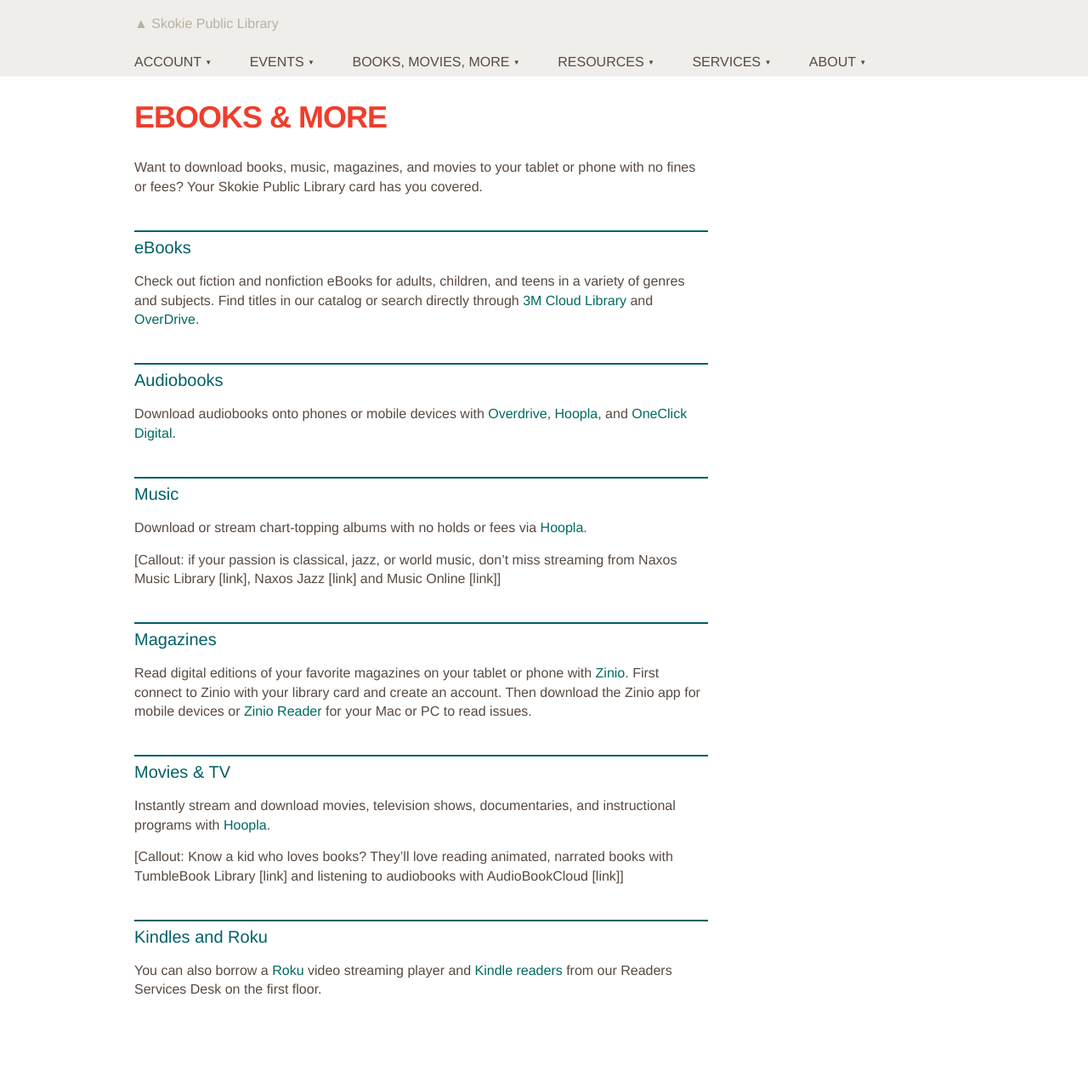
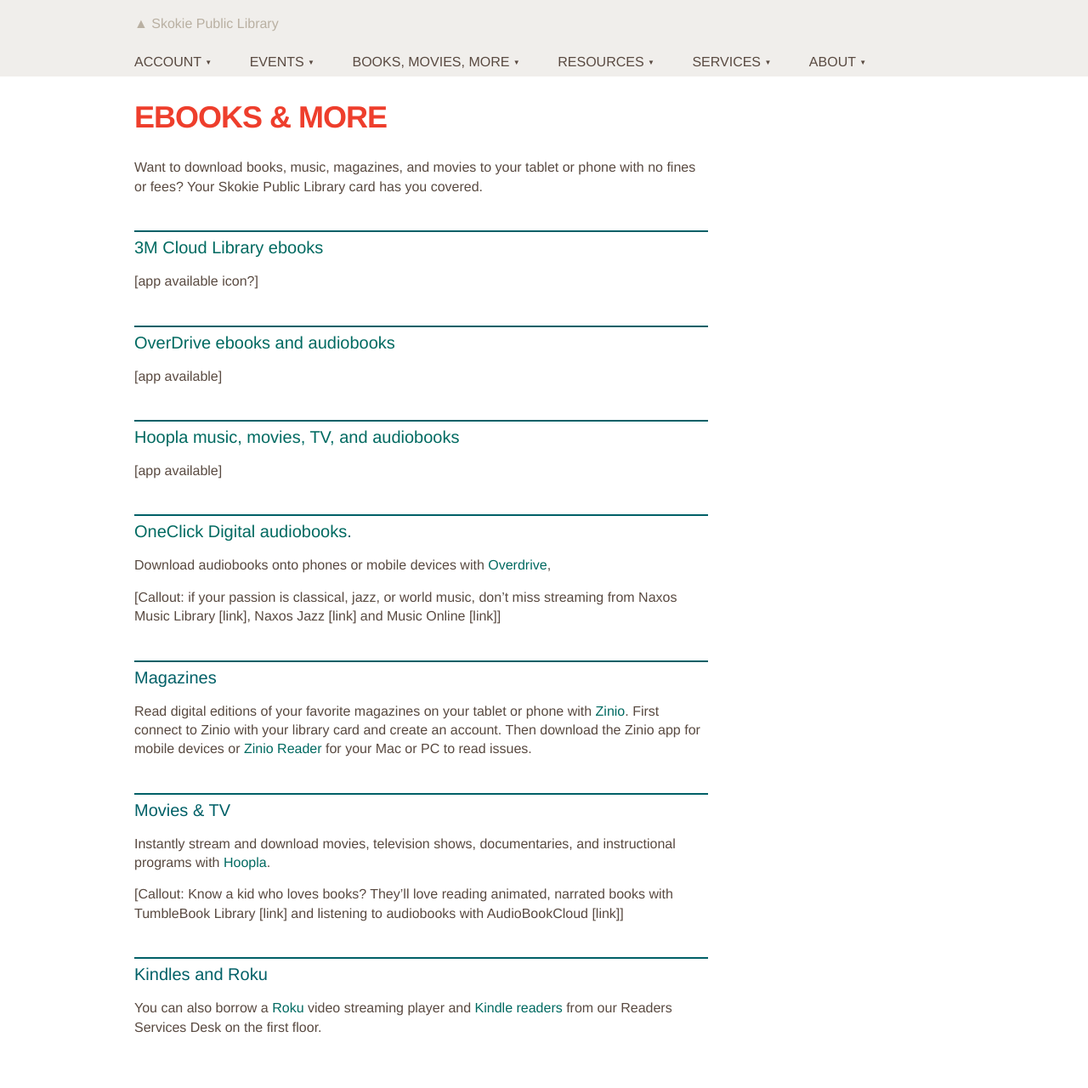
Before and after one commit to skokielibrary/spl-content, a Jekyll site: the page built from _content/annabelle/books-movies-more--ebooks-more.markdown, in a window 1280 px wide. Shown: the whole page at 85% size. Built offline with Jekyll 4.4.1, drawn with Linux system fonts in a browser that asks for light colours; before the commit the page ends 1236 px from its top, so only the background shows below that.

Commit message:
Updated books-movies-more--ebooks-more.markdown

```diff
--- a/_content/annabelle/books-movies-more--ebooks-more.markdown
+++ b/_content/annabelle/books-movies-more--ebooks-more.markdown
@@ -6,14 +6,21 @@ published: true
 
 Want to download books, music, magazines, and movies to your tablet or phone with no fines or fees? Your Skokie Public Library card has you covered.
 
-##eBooks
-Check out fiction and nonfiction eBooks for adults, children, and teens in a variety of genres and subjects. Find titles in our catalog or search directly through [3M Cloud Library](http://ebook.3m.com/library/SkokiePublicLibrary/) and [OverDrive](http://overdrive.skokielibrary.info/).
+##[3M Cloud Library ebooks](http://ebook.3m.com/library/SkokiePublicLibrary/)
 
-##Audiobooks
-Download audiobooks onto phones or mobile devices with [Overdrive](http://overdrive.skokielibrary.inf/), [Hoopla](http://hoopla.skokielibrary.info), and [OneClick Digital](http://skokieil.oneclickdigital.com/).
+[app available icon?]
 
-##Music
-Download or stream chart-topping albums with no holds or fees via [Hoopla](http://hoopla.skokielibrary.info).
+##[OverDrive ebooks and audiobooks](http://overdrive.skokielibrary.info/)
+
+[app available]
+
+##[Hoopla music, movies, TV, and audiobooks](http://hoopla.skokielibrary.info)
+
+[app available]
+
+##[OneClick Digital audiobooks](http://skokieil.oneclickdigital.com/).
+
+Download audiobooks onto phones or mobile devices with [Overdrive](http://overdrive.skokielibrary.inf/),
 
 [Callout: if your passion is classical, jazz, or world music, don't miss streaming from Naxos Music Library [link], Naxos Jazz [link] and Music Online [link]]
 
```
